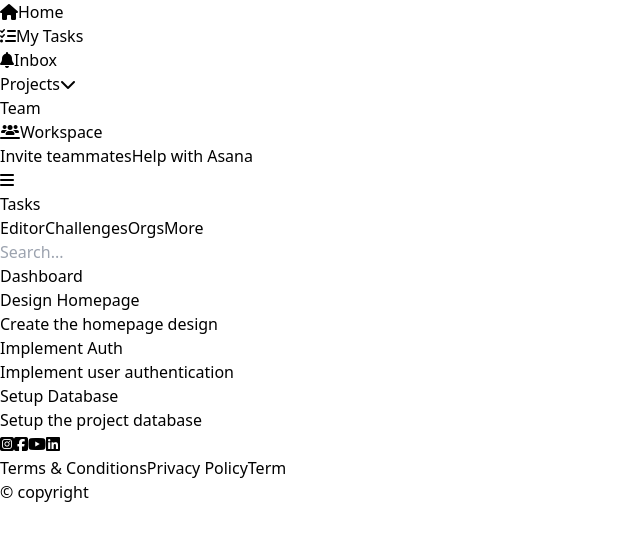
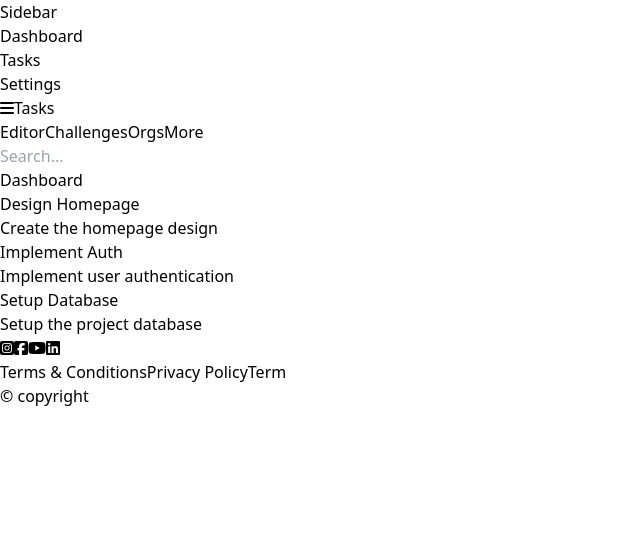
Before and after one commit to tewarishash12/Project-Management-List-FrontEnd, a React (Vite) app in the folder vite-project/: page / in a window 1280 px wide. Shown: the top 540 px of the page, without its empty margins (0-640 px from the left). Built offline with nearby package versions, Linux system fonts and the light colour scheme.

Commit message:
add navbar with functinality.

```diff
--- a/vite-project/src/components/Footer.jsx
+++ b/vite-project/src/components/Footer.jsx
@@ -1,12 +1,10 @@
-import React from 'react'
+import React from 'react';
 
 function Footer() {
-
     return (
-
-        <div className='bg-gray-400 h-40  flex flex-col justify-between'>
+        <div className='bg-gray-400 h-40 flex flex-col justify-between fixed bottom-0 left-0 right-0'>
             <div className='flex flex-col items-center justify-center flex-grow'>
-          <div className='flex items-center gap-4 mb-2 '>
+                <div className='flex items-center gap-4 mb-2'>
                     <a
                         href="https://www.instagram.com"
                         target="_blank"
@@ -35,9 +33,7 @@ function Footer() {
                 <p className='bg-black text-white text-center py-2 mb-0 w-full'>&copy; copyright</p>
             </div>
         </div>
+    );
+}
 
-
-
-    )
-}
 export default Footer;
--- a/vite-project/src/components/Header.jsx
+++ b/vite-project/src/components/Header.jsx
@@ -1,35 +1,27 @@
-import React, { useState } from 'react';
-import Sidebar from './Sidebar';
+import React from 'react';
 
-const Header = ({ darkMode, toggleSidebarVisibility }) => {
+const Header = ({ toggleSidebar, darkMode }) => {
     return (
-    <div className={`flex ${darkMode ? 'bg-gray-800 text-white' : 'bg-white'}`}>
-      <div className="flex-1">
-        <nav className={`bg-white shadow-sm ${darkMode ? 'bg-gray-800 text-white' : ''}`}>
+        <nav className={`bg-white shadow-sm w-full ${darkMode ? 'bg-gray-800 text-white' : 'text-gray-900'} transition-all duration-300`}>
             <div className="container mx-auto px-4 py-2 flex justify-between items-center w-full">
-            {/* Left Section: Menu Icon and Logo */}
+
+                {/* Left Section: Menu Icon */}
                 <div className="flex items-center space-x-4">
-              {/* Menu Icon */}
                     <i
                         className="fa-solid fa-bars cursor-pointer"
-                onClick={toggleSidebarVisibility}
+                        onClick={toggleSidebar}
                     ></i>
-
-              {/* Logo */}
                     <a href="#" className="flex items-center">
-                <div>
-                  <span></span>
-                </div>
                         <span className="text-blue-600 text-lg font-semibold ml-2">Tasks</span>
                     </a>
                 </div>
 
                 {/* Middle Section: Links */}
                 <div className="hidden md:flex items-center space-x-6">
-              <a href="#" className="text-gray-600 hover:text-blue-600">Editor</a>
-              <a href="#" className="text-gray-600 hover:text-blue-600">Challenges</a>
-              <a href="#" className="text-gray-600 hover:text-blue-600">Orgs</a>
-              <a href="#" className="text-gray-600 hover:text-blue-600">More</a>
+                    <a href="#" className="hover:text-blue-600">Editor</a>
+                    <a href="#" className="hover:text-blue-600">Challenges</a>
+                    <a href="#" className="hover:text-blue-600">Orgs</a>
+                    <a href="#" className="hover:text-blue-600">More</a>
                 </div>
 
                 {/* Right Section: Search Bar */}
@@ -42,8 +34,6 @@ const Header = ({ darkMode, toggleSidebarVisibility }) => {
                 </div>
             </div>
         </nav>
-      </div>
-    </div>
     );
 };
 
--- a/vite-project/src/components/Sidebar.jsx
+++ b/vite-project/src/components/Sidebar.jsx
@@ -1,86 +1,16 @@
 import React from 'react';
 
-const Sidebar = ({ isVisible, darkMode }) => {
-  const [isProjectsOpen, setIsProjectsOpen] = React.useState(false);
-
-  const toggleProjectsDropdown = () => {
-    setIsProjectsOpen(!isProjectsOpen);
-  };
-
-  return (
-    <div className={`min-h-screen w-64 bg-gray-800 text-gray-200 ${isVisible ? 'block' : 'hidden'} transition-all duration-300 ${darkMode ? 'bg-gray-800' : 'bg-gray-200'}`}>
-      <div className="py-4 px-6">
-        {/* Section: Navigation */}
-        <div className="mb-6">
-          <ul className="space-y-4">
-            <li className="p-3 rounded hover:bg-gray-700">
-              <a href="#" className="block hover:text-gray-300">
-                <i className="fa-solid fa-house"></i>
-                <span className="ml-2">Home</span>
-              </a>
-            </li>
-            <li className="p-3 rounded hover:bg-gray-700">
-              <a href="#" className="block hover:text-gray-300">
-                <i className="fa-solid fa-list-check"></i>
-                <span className="ml-2">My Tasks</span>
-              </a>
-            </li>
-            <li className="p-3 rounded hover:bg-gray-700">
-              <a href="#" className="block hover:text-gray-300">
-                <i className="fa-solid fa-bell"></i>
-                <span className="ml-2">Inbox</span>
-              </a>
-            </li>
-          </ul>
+const Sidebar = ({ darkMode }) => {
+    return (
+        <div className={`h-full ${darkMode ? 'bg-gray-800 text-white' : 'bg-white text-gray-900'}`}>
+            <h2 className="text-xl font-bold p-4">Sidebar</h2>
+            <ul className="p-4">
+                <li className="py-2"><a href="#">Dashboard</a></li>
+                <li className="py-2"><a href="#">Tasks</a></li>
+                <li className="py-2"><a href="#">Settings</a></li>
+            </ul>
         </div>
-
-        {/* Section: Projects */}
-        <div className="mb-6">
-          <h2
-            className="text-lg font-semibold mb-4 cursor-pointer flex items-center justify-between p-3 rounded hover:bg-gray-700"
-            onClick={toggleProjectsDropdown}
-          >
-            Projects
-            <i className={`fas ${isProjectsOpen ? 'fa-chevron-up' : 'fa-chevron-down'} ml-2`}></i>
-          </h2>
-          {isProjectsOpen && (
-            <ul className="space-y-4">
-              <li className="p-3 rounded hover:bg-gray-700">
-                <a href="#" className="block hover:text-gray-300">Task Management System</a>
-              </li>
-              <li className="p-3 rounded hover:bg-gray-700">
-                <a href="#" className="block hover:text-gray-300">Project Alpha</a>
-              </li>
-              <li className="p-3 rounded hover:bg-gray-700">
-                <a href="#" className="block hover:text-gray-300">Project Beta</a>
-              </li>
-            </ul>
-          )}
-        </div>
-
-        {/* Section: Team */}
-        <div className="mb-6">
-          <h2 className="text-lg font-semibold mb-4 p-3 rounded hover:bg-gray-700">Team</h2>
-          <ul className="space-y-4">
-            <li className="p-3 rounded hover:bg-gray-700">
-              <a href="#" className="block hover:text-gray-300">
-                <i className="fa-solid fa-users-line"></i>
-                <span className="ml-2">Workspace</span>
-              </a>
-            </li>
-          </ul>
-        </div>
-
-        {/* Footer Invite and Help */}
-        <div className="absolute bottom-6 left-6">
-          <button className="bg-blue-500 text-white py-1 rounded mb-2 text-sm w-full hover:bg-blue-600">
-            Invite teammates
-          </button>
-          <a href="#" className="text-sm text-blue-300 hover:underline">Help with Asana</a>
-        </div>
-      </div>
-    </div>
-  );
+    );
 };
 
 export default Sidebar;
--- a/vite-project/src/pages/DashBoard.jsx
+++ b/vite-project/src/pages/DashBoard.jsx
@@ -7,7 +7,7 @@ import Footer from '../components/Footer';
 const Dashboard = ({ darkMode }) => {
     const [isSidebarVisible, setIsSidebarVisible] = useState(true);
 
-    const toggleSidebarVisibility = () => {
+    const toggleSidebar = () => {
         setIsSidebarVisible(!isSidebarVisible);
     };
 
@@ -18,24 +18,30 @@ const Dashboard = ({ darkMode }) => {
     ];
 
     return (
-        <div className={`flex flex-col ${darkMode ? 'bg-gray-900 text-gray-100' : 'bg-gray-100 text-gray-900'} min-h-screen transition-colors duration-300`}>
-            <Sidebar isVisible={isSidebarVisible} darkMode={darkMode} />
-            <div className={`flex-1 transition-all duration-300 ${isSidebarVisible ? 'ml-64' : 'ml-0'}`}>
-                <Header darkMode={darkMode} toggleSidebarVisibility={toggleSidebarVisibility} />
-                <main className="p-6">
+        <div className={`flex min-h-screen transition-colors duration-300 ${darkMode ? 'bg-gray-900 text-gray-100' : 'bg-gray-100 text-gray-900'}`}>
+            {/* Sidebar */}
+            <div className={`transition-all duration-300 ${isSidebarVisible ? 'w-64' : 'w-0'} overflow-hidden`}>
+                <Sidebar darkMode={darkMode} />
+            </div>
+
+            {/* Main Content */}
+            <div className={`flex-1 transition-all duration-300`}>
+                <Header toggleSidebar={toggleSidebar} darkMode={darkMode} />
+
+                <main className={`p-6 transition-all duration-300`}>
                     <h2 className="text-3xl font-bold mb-4">Dashboard</h2>
                     <div className="grid grid-cols-1 sm:grid-cols-2 lg:grid-cols-3 gap-4">
                         {tasks.map(task => (
                             <TaskCard
                                 key={task.id}
                                 task={task}
-                                darkMode={darkMode}
+                                className={`p-4 rounded-lg shadow-lg transition-all duration-300 ${darkMode ? 'bg-gray-800 text-gray-100' : 'bg-white text-gray-900'}`}
                             />
                         ))}
                     </div>
                 </main>
-                <Footer />
             </div>
+            <Footer />
         </div>
     );
 };
```
Lines whose indentation alone changed are shown as unchanged.
